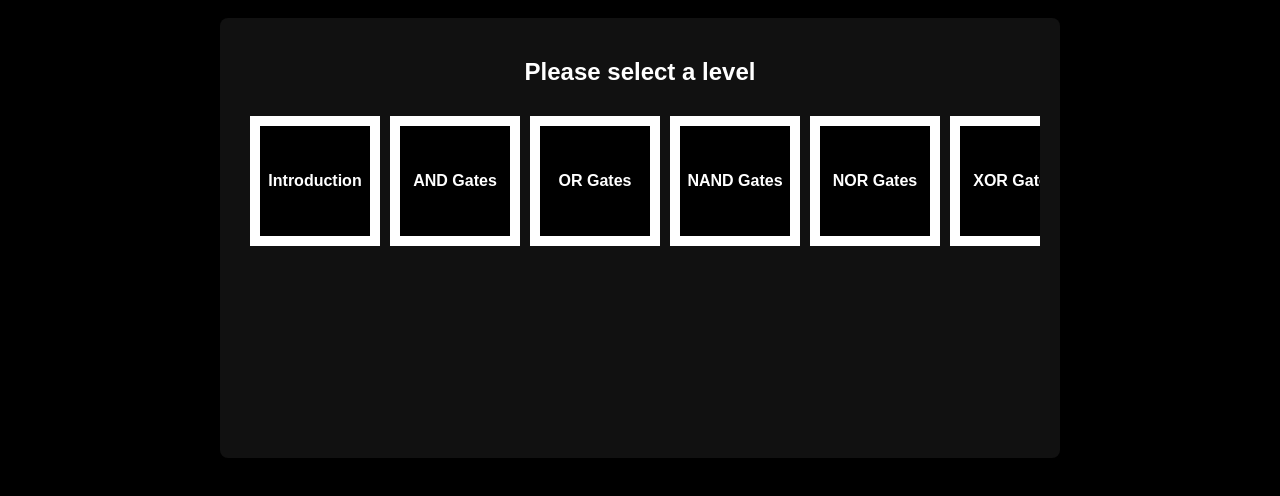
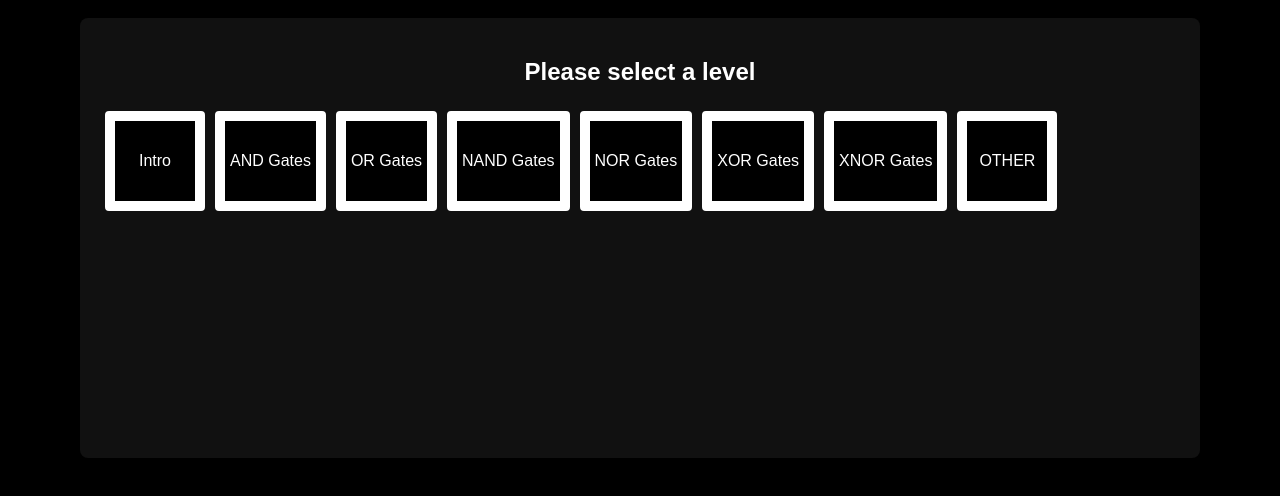
Before and after one commit to b-gr/LogicLab, a website: page public/index.html in a window 1280 px wide. Both pictures are taken after a click on the button "Start". Shown: the part 80-576 px from the top of the page. Drawn offline with Linux system fonts and the light colour scheme.

Commit message:
altered table of levels to behave like buttons and levels are stored in an array

```diff
--- a/public/app.js
+++ b/public/app.js
@@ -9,25 +9,61 @@ startButton.addEventListener("click", () => {
     console.log("Start button clicked");
     mainContent.innerHTML =
         `<h2>Please select a level</h2>
-    <div>${createLevelTable()}</div>`;
+    <div>${createLevelButtonRow()}</div>`;
+    createLevelButtons()
 });
 
 
-function createLevelTable() {
+const levels = [
+    { id: 1, name: "Intro", description: "Learn the basics of logic gates." , unlocked: true, completed: false},
+    { id: 2, name: "AND Gates", description: "Master the AND gate and its applications." , unlocked: true, completed: false},
+    { id: 3, name: "OR Gates", description: "Explore the OR gate and its uses." , unlocked: false, completed: false},
+    { id: 4, name: "NAND Gates", description: "Understand the NAND gate and its significance." , unlocked: false, completed: false},
+    { id: 5, name: "NOR Gates", description: "Discover the NOR gate and its functions." , unlocked: false, completed: false},
+    { id: 6, name: "XOR Gates", description: "Delve into the XOR gate and its properties." , unlocked: false, completed: false},
+    { id: 7, name: "XNOR Gates", description: "Learn about the XNOR gate and its applications." , unlocked: false, completed: false},
+    { id: 8, name: "OTHER", description: "Explore other types of logic gates and circuits." , unlocked: false, completed: false}
+];
+
+function createLevelButtonRow() {
+    let buttonsHTML = "";
+    for (let level of levels) {
+        buttonsHTML += `
+            <button class="levelButton" id="level ${level.id}">
+                ${level.name}
+            </button>`;
+    }
+//${!level.unlocked ? "disabled" : ""}
+
     return `
-    <div class = "scrollableX">
-        <table id="levelTable" class="levelContainer">
-            <tr>
-                <th class="levelButton">Introduction</th>
-                <th class="levelButton">AND Gates</th>
-                <th class="levelButton">OR Gates</th>
-                <th class="levelButton">NAND Gates</th>
-                <th class="levelButton">NOR Gates</th>
-                <th class="levelButton">XOR Gates</th>
-                <th class="levelButton">XNOR Gates</th>
-                <th class="levelButton">OTHER</th>
-            </tr>
-        </table>
-    </div>
-    `;
+        <div class="scrollableX">
+            ${buttonsHTML}
+        </div>`;
 }
+
+function createLevelButtons() {
+    const levelButtons = document.getElementsByClassName("levelButton");
+
+    for (let levelButton of document.getElementsByClassName("levelButton")) {
+        levelButton.addEventListener("click", () => {
+            const levelId = parseInt(levelButton.id.split(" ")[1]);
+            const level = levels.find(l => l.id === levelId);
+            if (!level.unlocked) {
+                alert("This level is locked. Please complete previous levels to unlock it.");
+                return;
+            }
+            mainContent.innerHTML =
+                `<h2>${level.name} Level</h2>
+                <p>${level.description}</p>
+                <button id="backButton">Back to Levels</button>`;
+
+            const backButton = document.getElementById("backButton");
+            backButton.addEventListener("click", () => {
+                mainContent.innerHTML =
+                    `<h2>Please select a level</h2>
+                    <div>${createLevelTable()}</div>`;
+                createLevelButtons();
+            });
+        });
+    }
+}
--- a/public/styles.css
+++ b/public/styles.css
@@ -18,7 +18,7 @@ p {
     text-align: center;
 }
 main {
-    max-width: 800px;
+    max-width: 90%;
     min-height: 400px;
     margin: 0 auto;
     padding: 20px;
@@ -43,12 +43,8 @@ button:hover {
 .scrollableX {
     width: 100%;
     overflow-x: auto;
-}
-
-.levelContainer {
-    border-collapse: separate;
-    border-spacing: 10px;
-    min-width: max-content;
+    display: flex;
+    flex-wrap: nowrap;
 }
 
 .levelButton {
```
Also changed, not shown: todo.txt (added, +7 -0 lines).
